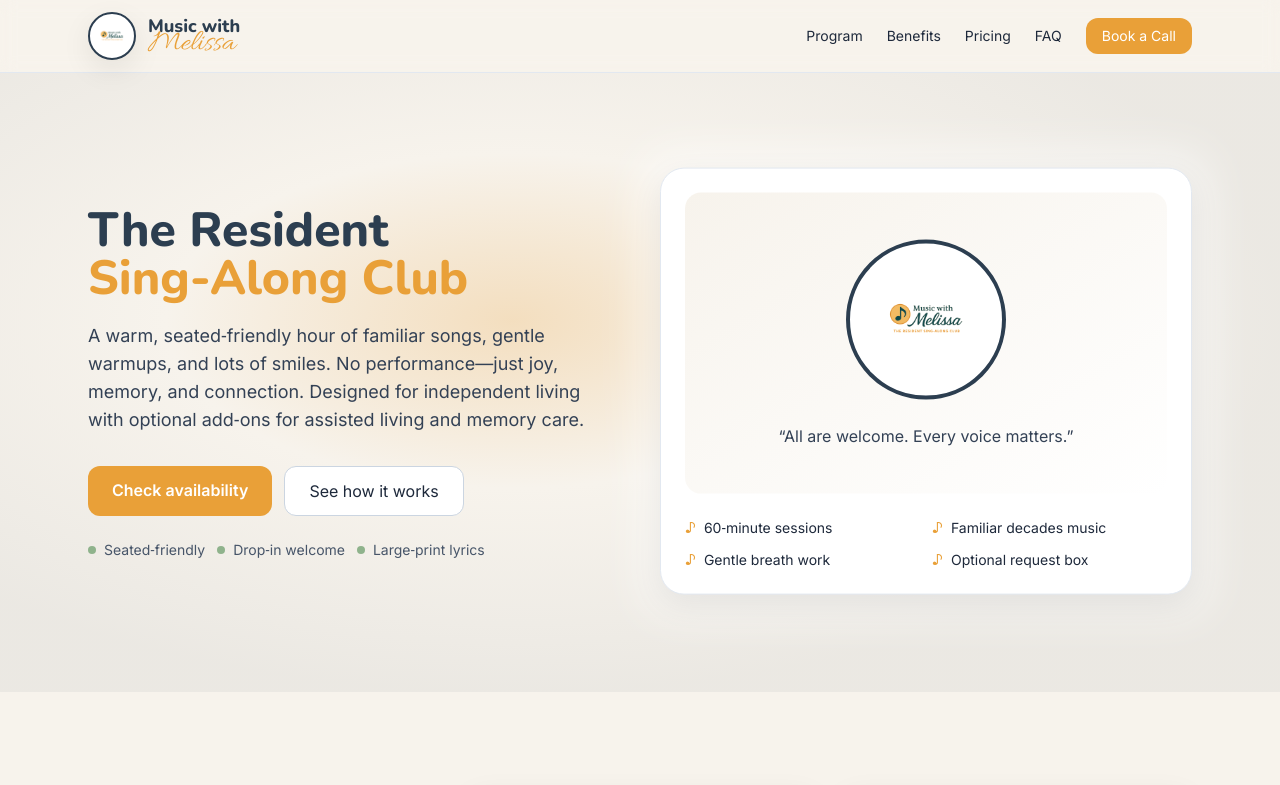
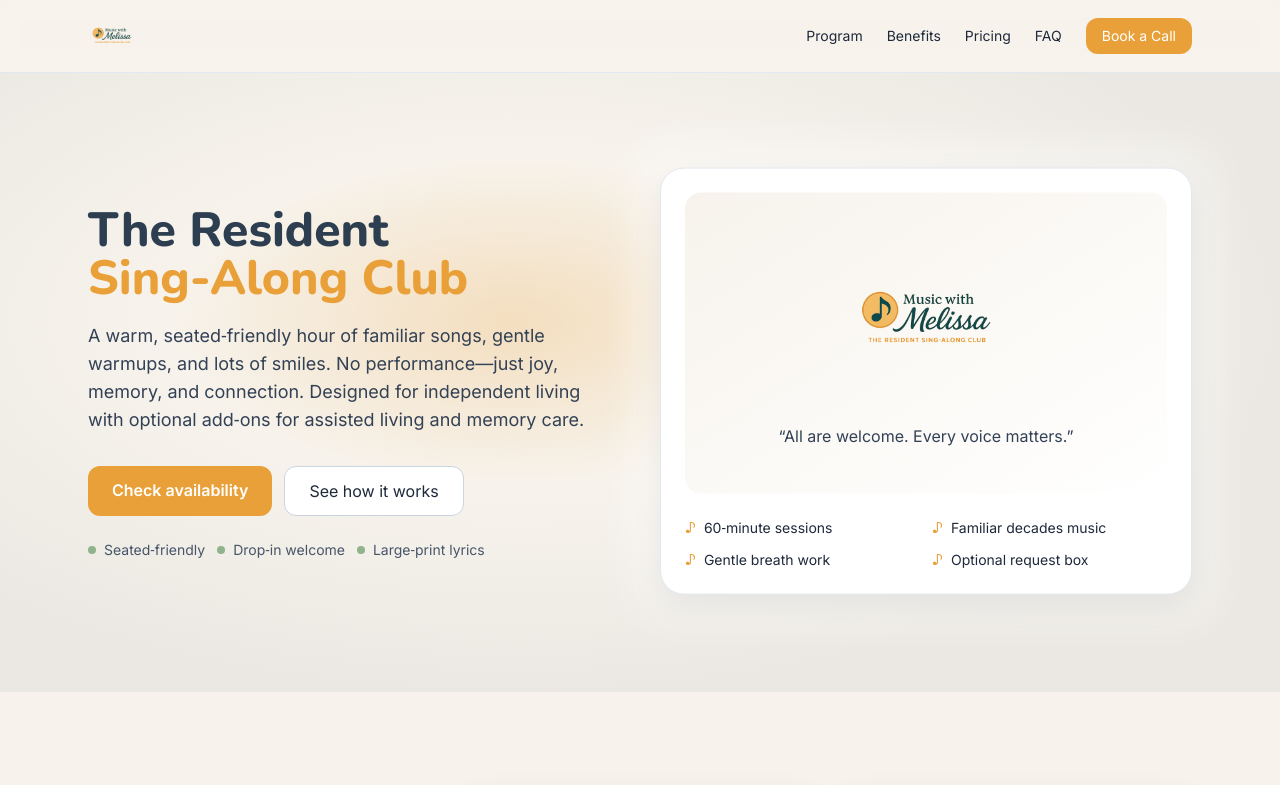
Before and after one commit to drs-az/mwm, a plain HTML site: page index.html in a window 1280 px wide. Shown: the top 785 px of the page. Drawn offline with nearby package versions, Linux system fonts and the light colour scheme.

Commit message:
Use logo as landscape banner

```diff
--- a/index.html
+++ b/index.html
@@ -36,15 +36,8 @@
     <div class="max-w-6xl mx-auto px-4 sm:px-6">
       <div class="flex items-center justify-between py-3">
         <!-- Logo -->
-        <a href="#home" class="flex items-center gap-3 group" aria-label="Music with Melissa Home">
-          <div class="w-12 h-12 rounded-full bg-white border-2 border-[var(--navy)] grid place-content-center shadow-soft">
-            <!-- Logo image -->
-            <img src="mwmlogo.png" alt="Music with Melissa logo" width="28" height="28" />
-          </div>
-          <div class="leading-tight">
-            <div class="heading text-lg font-extrabold text-[var(--navy)] leading-5">Music with</div>
-            <div class="script text-3xl -mt-1 text-[var(--amber)] leading-6">Melissa</div>
-          </div>
+        <a href="#home" aria-label="Music with Melissa Home">
+          <img src="mwmlogo.png" alt="Music with Melissa logo" class="h-12 w-auto" />
         </a>
         <nav class="hidden md:flex items-center gap-6 text-sm font-medium">
           <a href="#program" class="hover:text-[var(--navy)]/80">Program</a>
@@ -83,10 +76,8 @@
           <div class="absolute -inset-4 rounded-3xl bg-white/60 blur-xl"></div>
           <div class="relative rounded-3xl border border-slate-200 bg-white p-6 shadow-soft animate-float">
             <div class="aspect-[16/10] rounded-2xl bg-gradient-to-br from-[var(--cream)] to-white grid place-content-center">
-              <!-- Decorative large logo badge -->
-              <div class="w-40 h-40 rounded-full bg-white border-4 border-[var(--navy)] grid place-content-center mx-auto">
-                <img src="mwmlogo.png" alt="Music with Melissa logo" width="90" height="90" />
-              </div>
+              <!-- Decorative logo banner -->
+              <img src="mwmlogo.png" alt="Music with Melissa logo" class="w-40 h-auto mx-auto" />
               <p class="text-center mt-6 text-slate-700 px-6">“All are welcome. Every voice matters.”</p>
             </div>
             <ul class="mt-6 grid sm:grid-cols-2 gap-3 text-sm">
```
